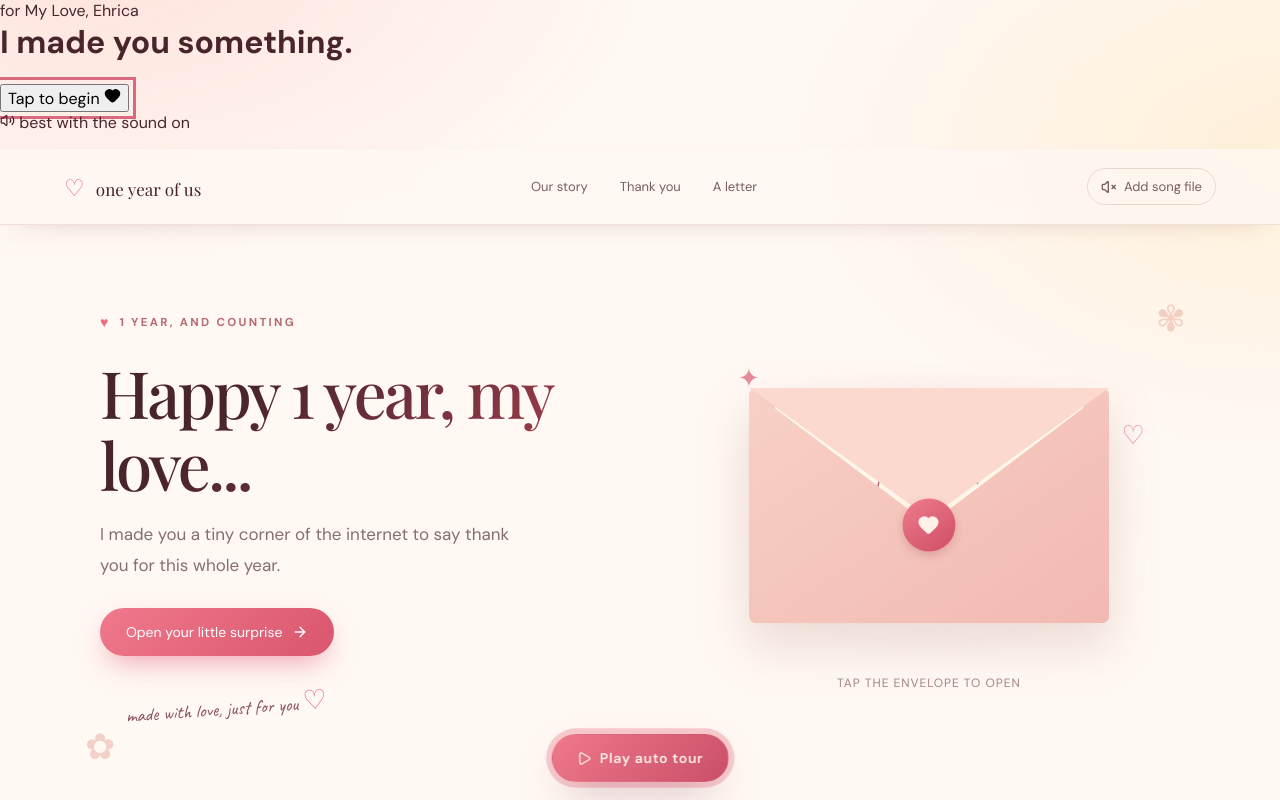
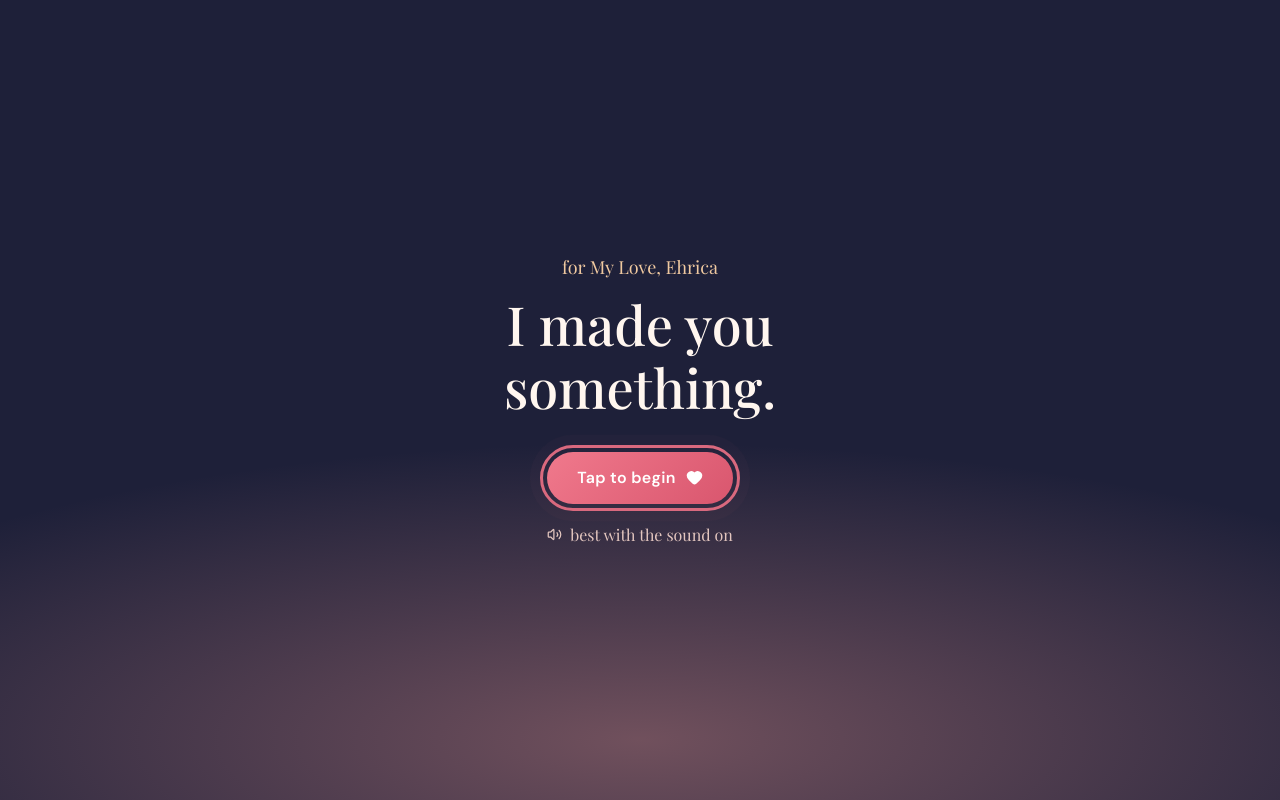
Before and after one commit to kenjaxx/anniversary-surprise, a React (Vite) app: page / in a window 1280 px wide. Shown: the top 800 px of the page. Built offline with nearby package versions, Linux system fonts and the light colour scheme; a web font is replaced by a local one.

Commit message:
Polish the intro and add a favicon
Load the final polish stylesheet after other styles, clear stale service workers and caches in development, and add an envelope favicon.

```diff
--- a/src/main.jsx
+++ b/src/main.jsx
@@ -10,6 +10,17 @@ import './styles/feelings.css';
 import './styles/softmotion.css';
 import './styles/tour.css';
 import './styles/closing.css';
+import './styles/Polish.css'; // must be last: intro gate + mobile fixes
+
+// This site doesn't use a service worker. In dev, remove any worker (and its caches)
+// left over from another project that ran on the same localhost port.
+if (import.meta.env.DEV && 'serviceWorker' in navigator) {
+  navigator.serviceWorker.getRegistrations().then(regs => regs.forEach(r => r.unregister()));
+  if ('caches' in window) {
+    caches.keys().then(keys => keys.forEach(k => caches.delete(k)));
+  }
+}
+
 createRoot(document.getElementById('root')).render(
   <React.StrictMode><App /></React.StrictMode>
 );
```
Also changed, not shown: index.html (+1 -0 lines).
